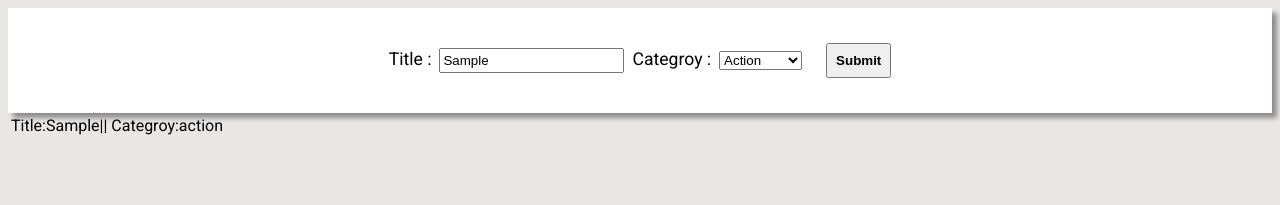
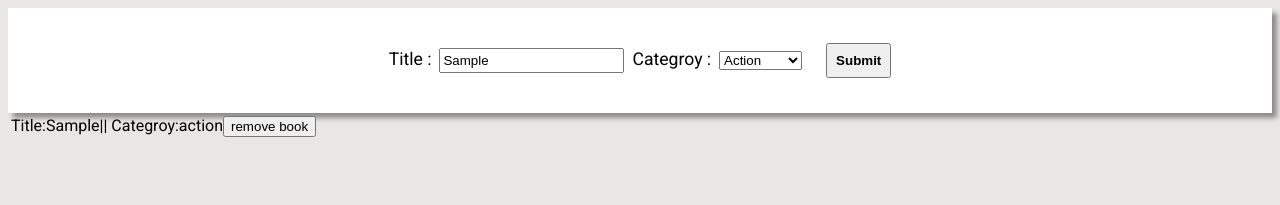
Before and after one commit to ammarkandel/Book-Store-CMS, a React (Create React App) app: page / in a window 1280 px wide. Both pictures are taken after typing "Sample" into the empty fields and a click on the button "Submit". Shown: the top 205 px of the page. Built offline with nearby package versions, Linux system fonts and the light colour scheme; the HTML template or start-up script is replaced by a standard one.

Commit message:
Add remove action

```diff
--- a/src/components/Book.js
+++ b/src/components/Book.js
@@ -1,16 +1,24 @@
 import PropTypes from 'prop-types';
+import { useDispatch } from 'react-redux';
+import { bookSliceActions } from '../store/storeSlices/book-slice';
 
 const Book = (props) => {
   const { bookInfo } = props;
+  const dispatch = useDispatch();
+
+  const removeBookHandler = () => {
+    dispatch(bookSliceActions.removeBook(bookInfo[0].id));
+  };
 
   return (
     <>
       {bookInfo.map((item) => (
-        <td key={Math.random()}>
+        <td key={item.id}>
           Title:
           {item.title}
           || Categroy:
           {item.category}
+          <button type="button" onClick={removeBookHandler}>remove book</button>
         </td>
       ))}
     </>
--- a/src/store/storeSlices/book-slice.js
+++ b/src/store/storeSlices/book-slice.js
@@ -16,10 +16,7 @@ const bookSlice = createSlice({
     },
     removeBook(state, action) {
       const id = action.payload;
-      const existingItem = state.books.find((item) => item.id === id);
-      if (existingItem.length === 1) {
-        state.books = state.books.filter((item) => item.id !== id);
-      }
+      state.books = state.books.filter((item) => item.id !== id);
     },
   },
 });
```
